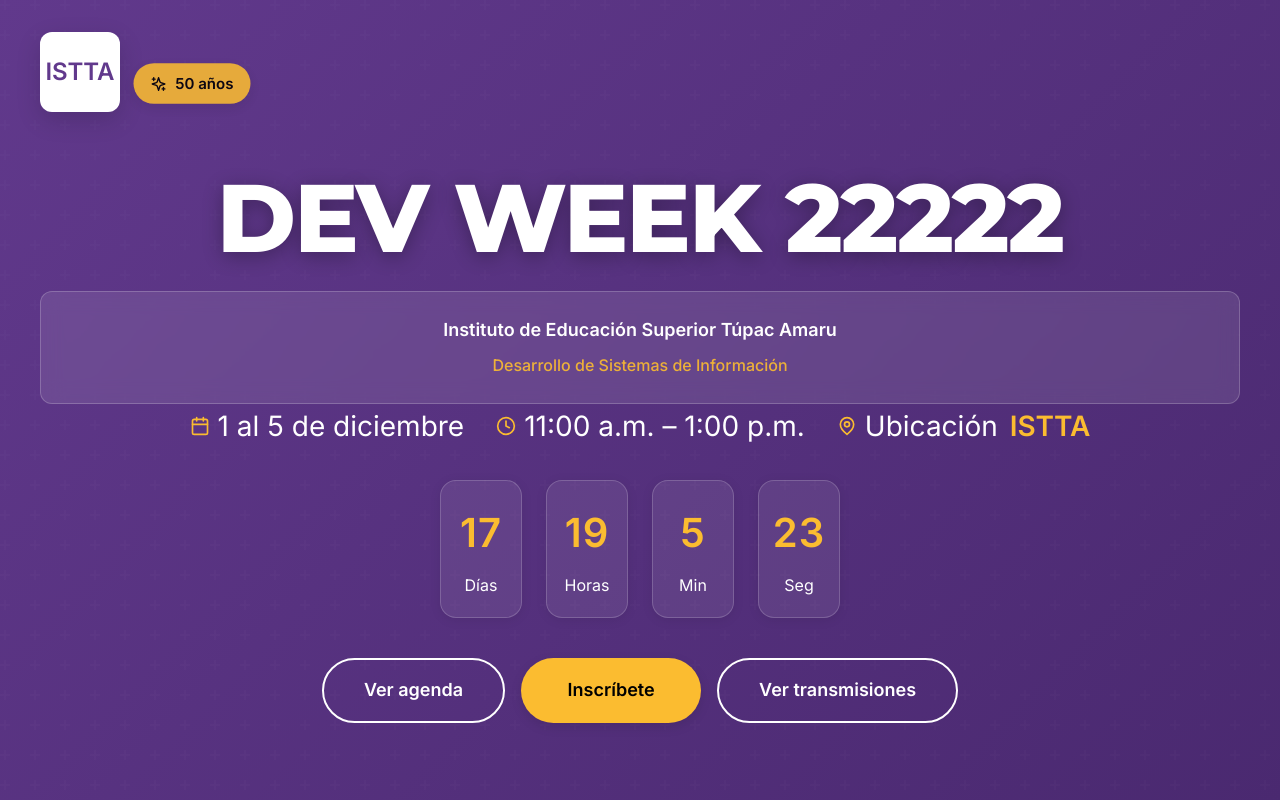
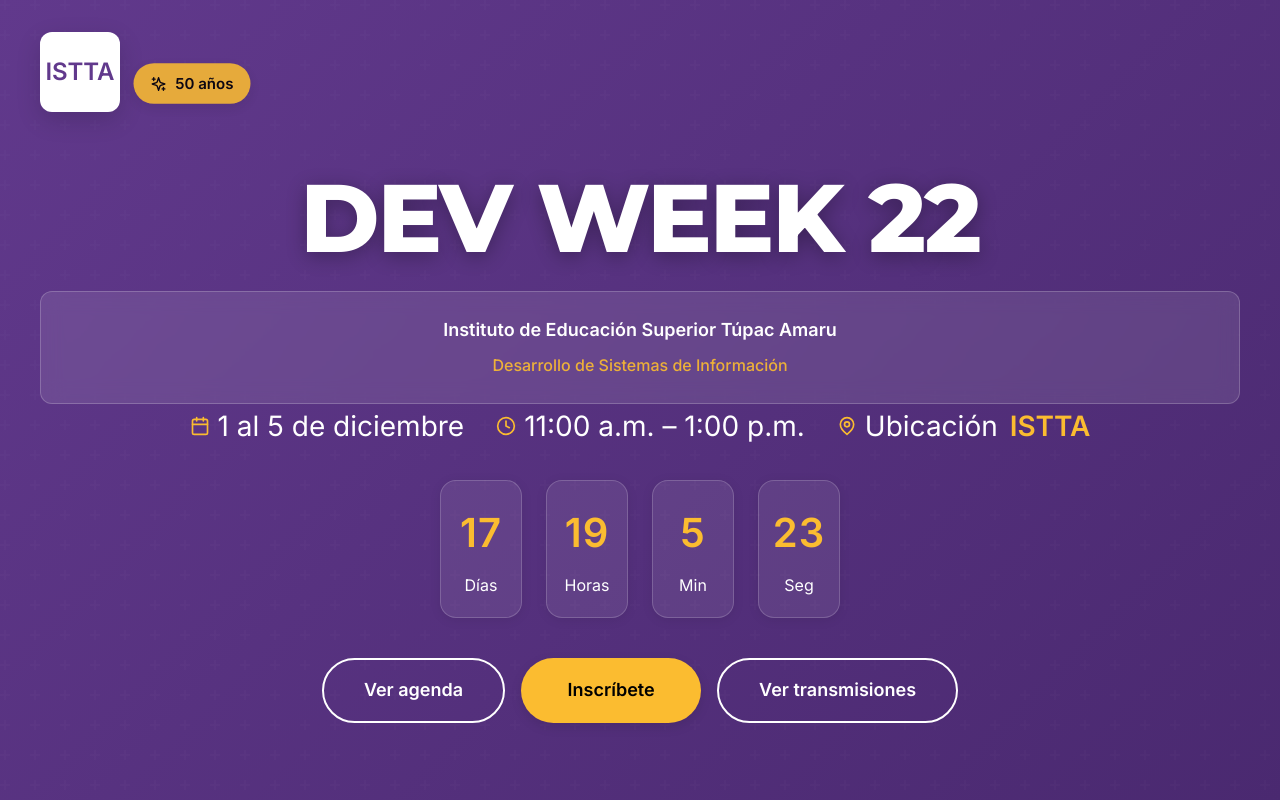
Before and after one commit to leonardo007-code/semanainformatica2025, a React (Vite) app: page / in a window 1280 px wide. Shown: the top 800 px of the page. Built offline with nearby package versions, Linux system fonts and the light colour scheme.

Commit message:
Update Hero.tsx

```diff
--- a/src/components/Hero.tsx
+++ b/src/components/Hero.tsx
@@ -53,7 +53,7 @@ const Hero = ({ onScrollToRegister, onScrollToStreams }: HeroProps) => {
 
         <div className={styles.content}>
           <h1 ref={titleRef} className={styles.title}>
-            DEV WEEK 22222
+            DEV WEEK 22
           </h1>
 
           {/* Mover infoCard aquí debajo del título */}
```
